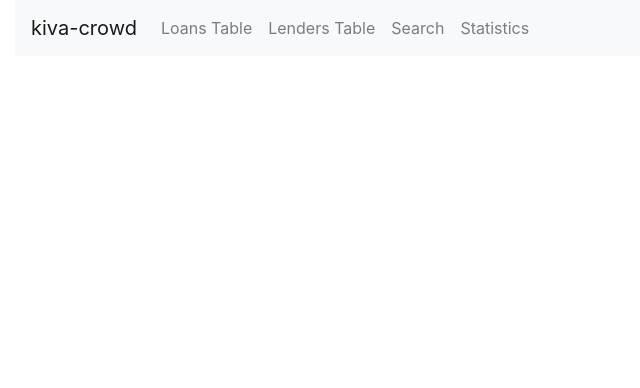
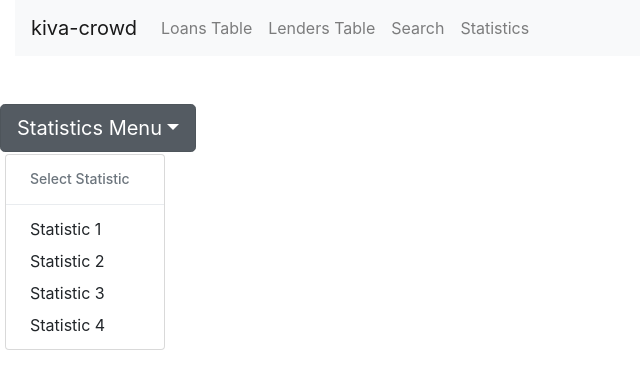
Before and after one commit to Skyblueballykid/kiva-crowd, a React (Create React App) app in the folder frontend/: page /statistics in a window 1280 px wide. Shown: the top 388 px of the page, without its empty margins (0-640 px from the left). Built offline with nearby package versions, Linux system fonts and the light colour scheme.

Commit message:
add statsview dropdown component

```diff
--- a/frontend/public/index.html
+++ b/frontend/public/index.html
@@ -7,7 +7,7 @@
     <meta name="theme-color" content="#000000" />
     <meta
       name="description"
-      content="Web site created using create-react-app"
+      content="CS 411 Kiva Crowdfunding Project"
     />
     <link rel="apple-touch-icon" href="%PUBLIC_URL%/logo192.png" />
     <!--
@@ -24,7 +24,7 @@
       work correctly both with client-side routing and a non-root public URL.
       Learn how to configure a non-root public URL by running `npm run build`.
     -->
-    <title>React App</title>
+    <title>Kiva Crowdfunding</title>
   </head>
   <body>
     <noscript>You need to enable JavaScript to run this app.</noscript>
--- a/frontend/src/components/StatisticsView.js
+++ b/frontend/src/components/StatisticsView.js
@@ -1,11 +1,44 @@
 import React, { Component } from 'react';
+import { Dropdown, DropdownToggle, DropdownMenu, DropdownItem } from 'reactstrap';
 import Navigation from './Navigation';
 
 class StatisticsView extends Component {
+    constructor(props) {
+        super(props);
+
+        this.toggle = this.toggle.bind(this);
+        this.state = {
+          dropdownOpen: true
+        };
+      }
+
+      toggle() {
+        this.setState(prevState => ({
+          dropdownOpen: !prevState.dropdownOpen
+        }));
+      }
+
     render() {
         return (
+            <div>
             <div class="container-fluid">
-                <Navigation/>
+                <Navigation />
+            </div>
+            <div>
+                <Dropdown isOpen={this.state.dropdownOpen} size="lg" toggle={this.toggle}>
+                    <DropdownToggle caret>
+                        Statistics Menu
+        </DropdownToggle>
+                    <DropdownMenu>
+                        <DropdownItem header>Select Statistic</DropdownItem>
+                        <DropdownItem divider />
+                        <DropdownItem>Statistic 1</DropdownItem>
+                        <DropdownItem>Statistic 2</DropdownItem>
+                        <DropdownItem>Statistic 3</DropdownItem>
+                        <DropdownItem>Statistic 4</DropdownItem>
+                    </DropdownMenu>
+                </Dropdown>
+            </div>
             </div>
         );
     }
```
Also changed, not shown: 1 other file (tests, documents, lock files or other folders).
